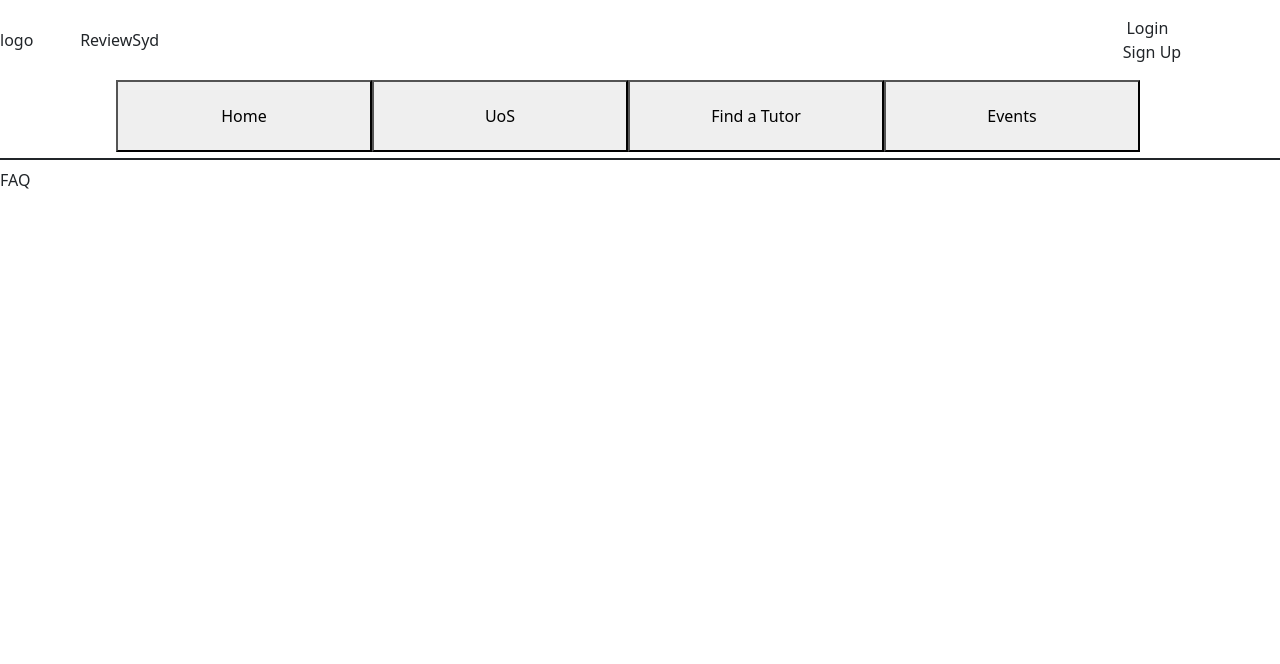
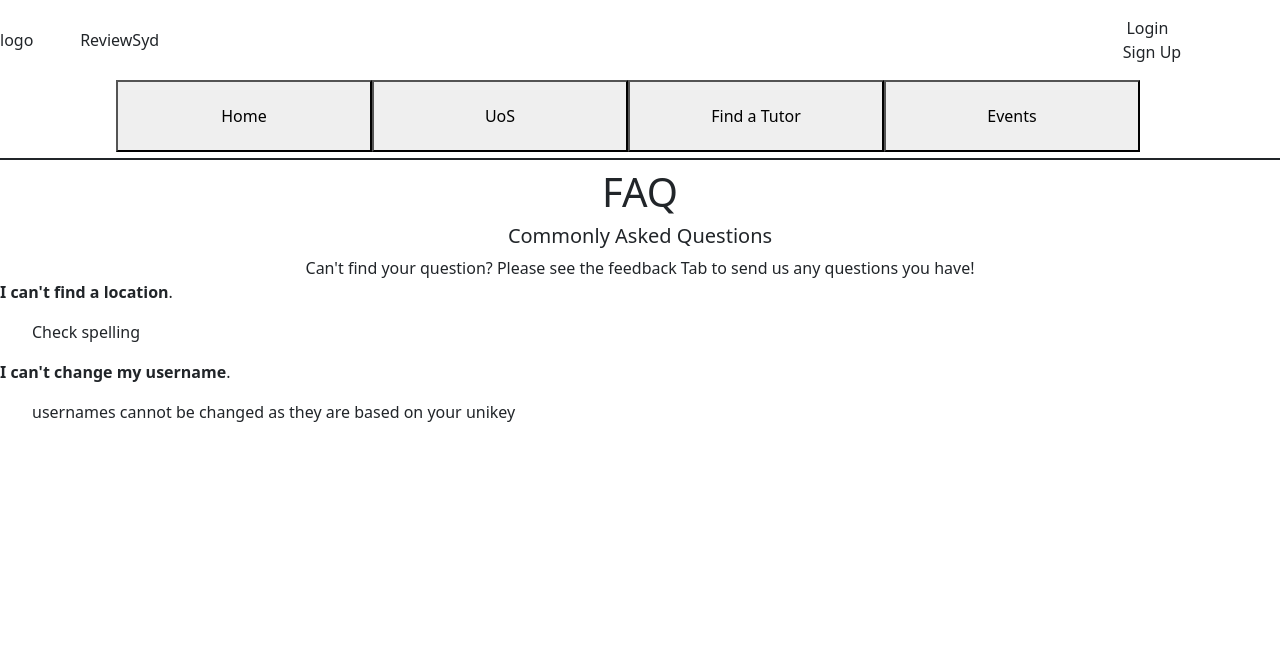
Before and after one commit to amizee/ReviewSyd, a Django app: page /faq/ in a window 1280 px wide. Shown: the top 664 px of the page. Run offline with Django 4.2, Linux system fonts and the light colour scheme; data comes from the database, SQL or seed files in the repository; both versions use the stored data as it was after the commit.

Commit message:
load FAQ question list from database and show them

```diff
--- a/ReviewSyd/myapp/templates/faq.html
+++ b/ReviewSyd/myapp/templates/faq.html
@@ -1,6 +1,25 @@
 {%extends "hf.html"%}{%block title%}Feedback{%endblock%}
 {%block content%}
-    <p>
-        FAQ
-    </p>
+    <head>
+        <title>FAQ</title>
+    </head>
+    <body>
+        <div class="text-center">
+            <h1>
+                FAQ
+            </h1>
+            <h5>Commonly Asked Questions</h5>
+            <h7>Can't find your question? Please see the feedback Tab to send us any questions you have!</h7>
+        </div>
+        <style>
+            .bold-text {
+                font-weight: bold;
+            }
+        </style>
+            {% for item in faq %}
+            <p><span class="bold-text">{{ item.question }}</span>. </p>
+            <ul>{{ item.answer }}</ul>
+            {% endfor %}
+        </ul>
+    </body>
 {%endblock%}
--- a/ReviewSyd/myapp/views.py
+++ b/ReviewSyd/myapp/views.py
@@ -1,5 +1,5 @@
 from django.shortcuts import render, HttpResponse
-from .models import Locations
+from .models import Locations, Faq
 #python(3) manage.py runserver
 # Create your views here.
 def home(request):
@@ -16,4 +16,5 @@ def locationList(request):
     items = Locations.objects.all()
     return render(request, "locationList.html", {"locations": items})
 def faq(request):
-    return render(request, "faq.html")
+    faq_items = Faq.objects.all()
+    return render(request, "faq.html", {"faq": faq_items})
```
Also changed, not shown: ReviewSyd/db.sqlite3.
